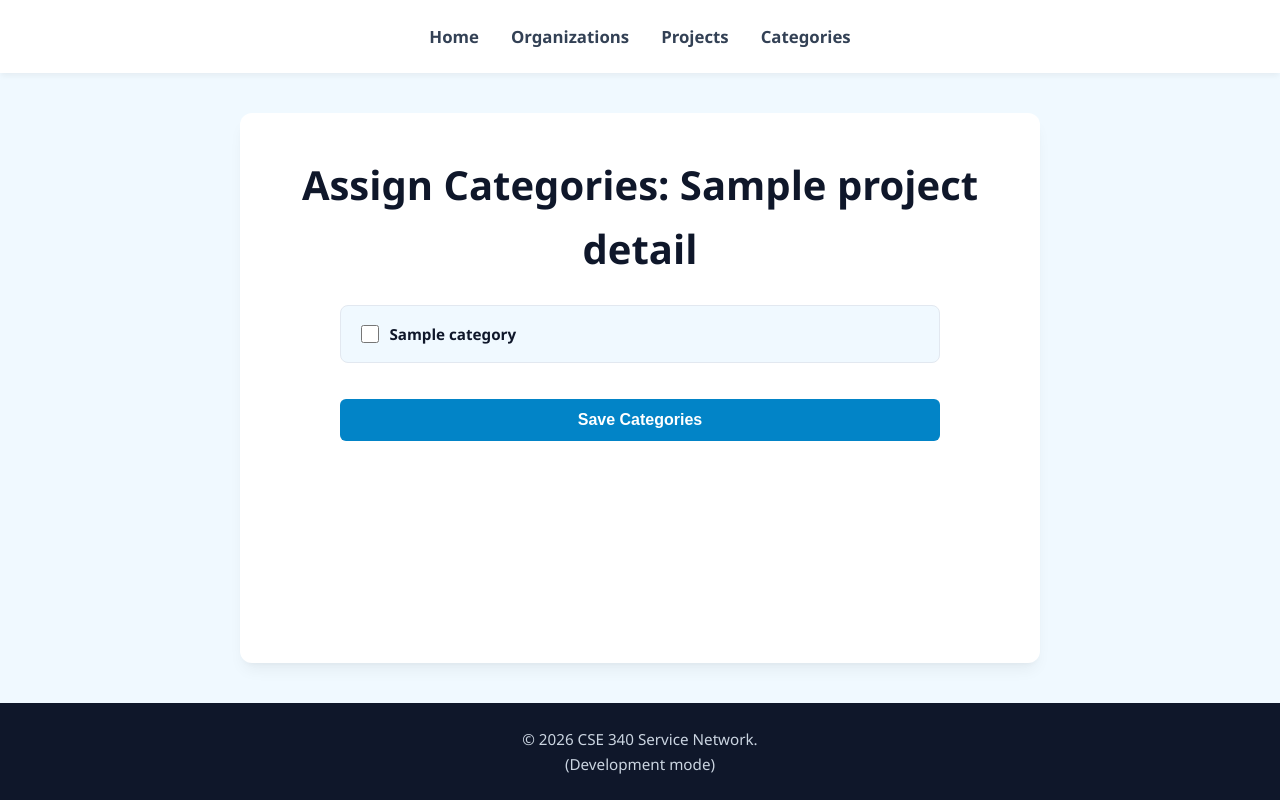
After one commit to FerAnana/cse340-course, a Node server app: template src/views/assign-categories.ejs in a window 1280 px wide. The commit adds this page. Run offline with Node 20, Linux system fonts and the light colour scheme; the template is opened without the code that fills it: most values are stand-ins (such as "Sample title", 1, 10 or a date in 2020).

Commit message:
Update Categories feature added, including css

```diff
--- a/public/css/main.css
+++ b/public/css/main.css
@@ -748,6 +782,73 @@ main {
             }
         }
     }
+
+    /* ============================================================= */
+    /* 11. ASSIGN CATEGORIES FORM PAGE STYLES (assign-categories.ejs) */
+    /* ============================================================= */
+    &.assign-categories-main {
+        .styled-form {
+            display: flex;
+            flex-direction: column;
+            gap: 1.25rem;
+            margin-top: 1.5rem;
+            max-width: 600px;
+            margin-left: auto;
+            margin-right: auto;
+
+            .checkbox-group {
+                display: flex;
+                flex-direction: column;
+                gap: 0.75rem;
+                text-align: left;
+                background-color: var(--bg-color);
+                border: 1px solid var(--border-color);
+                border-radius: 8px;
+                padding: 1rem 1.25rem;
+
+                .checkbox-label {
+                    display: flex;
+                    align-items: center;
+                    gap: 0.65rem;
+                    font-weight: 600;
+                    color: var(--primary-color);
+                    font-size: 0.95rem;
+                    cursor: pointer;
+
+                    input[type="checkbox"] {
+                        width: 18px;
+                        height: 18px;
+                        accent-color: var(--secondary-color);
+                        cursor: pointer;
+                    }
+                }
+            }
+
+            .form-action {
+                text-align: center;
+                margin-top: 1rem;
+
+                .btn-submit {
+                    display: inline-block;
+                    width: 100%;
+                    padding: 0.75rem 1.5rem;
+                    background-color: var(--secondary-color);
+                    color: #ffffff;
+                    border: none;
+                    border-radius: 6px;
+                    font-weight: 600;
+                    font-size: 1rem;
+                    cursor: pointer;
+                    transition: background-color 0.2s ease, transform 0.2s ease;
+
+                    &:hover {
+                        background-color: var(--accent-color);
+                        transform: translateY(-2px);
+                    }
+                }
+            }
+        }
+    }
 }
 
 /* ================================================================= */
--- a/src/routes.js
+++ b/src/routes.js
@@ -1,7 +1,7 @@
 import express from 'express';
 
 import { indexPage } from './controllers/index.js';
-import { categoriesPage, categoryDetailsPage } from './controllers/categories.js';
+import { categoriesPage, categoryDetailsPage, assignCategoriesForm, processAssignCategoriesForm } from './controllers/categories.js';
 import { newOrganizationForm, organizationsPage, processNewOrganizationForm, organizationDetailsPage, organizationValidation, editOrganizationForm, processEditOrganizationForm } from './controllers/organizations.js';
 import { projectsPage, projectDetailsPage, processNewProjectForm, newProjectForm, projectValidation } from './controllers/projects.js';
 import { errorsPage } from './controllers/errors.js';
@@ -21,6 +21,8 @@ router.get('/new-project', newProjectForm);
 router.post('/new-project', projectValidation, processNewProjectForm);
 router.get('/categories', categoriesPage);
 router.get('/category/:id', categoryDetailsPage);
+router.get('/assign-categories/:projectId', assignCategoriesForm);
+router.post('/assign-categories/:projectId', processAssignCategoriesForm);
 // error-handling routes
 router.get('/test-error', errorsPage);
 
--- /dev/null
+++ b/src/views/assign-categories.ejs
@@ -0,0 +1,29 @@
+<%- include('partials/header') %>
+<main class="assign-categories-main">
+    <h1 class="page-title">Assign Categories: <%= projectDetails.title %></h1>
+
+    <form class="styled-form" action="/assign-categories/<%= projectDetails.project_id %>" method="POST">
+        <% const assignedIds = (assignedCategories || []).map((cat) => Number(cat.category_id ?? cat.id ?? cat)); %>
+
+        <div class="form-group checkbox-group">
+            <% (categories || []).forEach((category) => { %>
+                <% const catId = Number(category.category_id ?? category.id); %>
+                <% const isChecked = assignedIds.includes(catId); %>
+                <label class="checkbox-label">
+                    <input
+                        type="checkbox"
+                        name="categoryIds"
+                        value="<%= catId %>"
+                        <%= isChecked ? 'checked' : '' %>
+                    >
+                    <span><%= category.category_name %></span>
+                </label>
+            <% }); %>
+        </div>
+
+        <div class="form-action">
+            <button class="btn-submit" type="submit">Save Categories</button>
+        </div>
+    </form>
+</main>
+<%- include('partials/footer') %>
```
Also changed, not shown: other parts of public/css/main.css (+35 -1 lines), src/controllers/categories.js (+26 -2 lines), src/models/categories.js (+39 -1 lines), src/views/project.ejs (+6 -2 lines).
